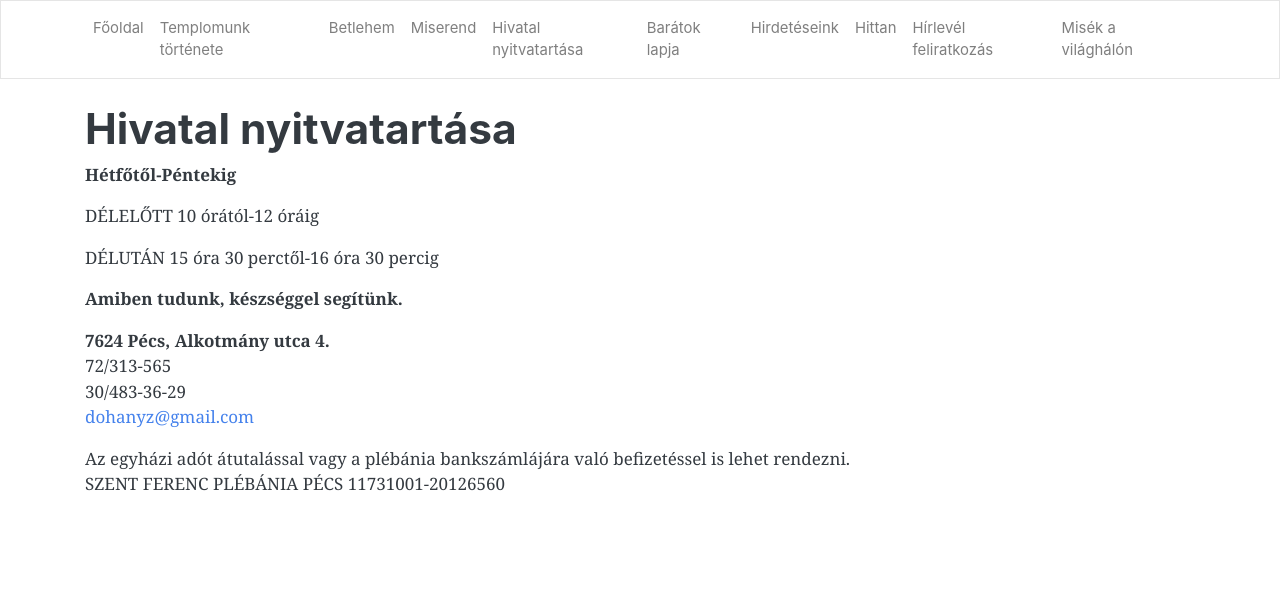
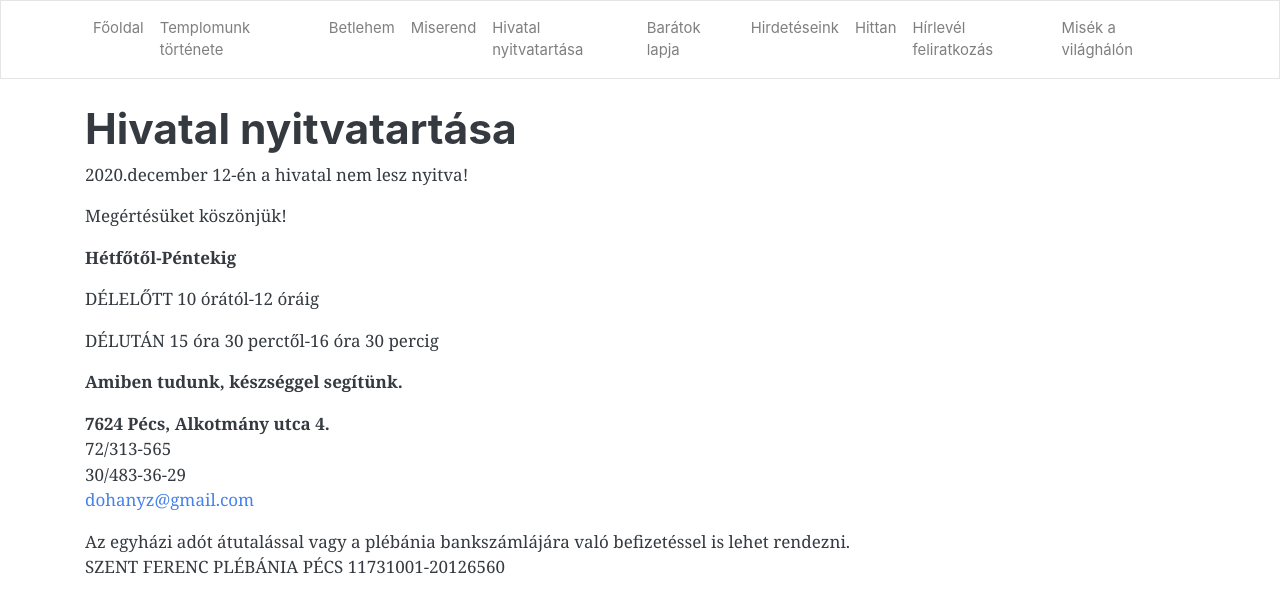
Before and after one commit to pecsi-ferences/pecsi-ferences.github.io, a Jekyll site: the page built from nyitvatartas.md, in a window 1280 px wide. Shown: the top 613 px of the page. Built offline with Jekyll 4.4.1, drawn with Linux system fonts in a browser that asks for light colours; nearby versions of some CDN libraries.

Commit message:
Update from Forestry.io Zoltán Dohány updated nyitvatartas.md

```diff
--- a/nyitvatartas.md
+++ b/nyitvatartas.md
@@ -4,6 +4,10 @@ title: Hivatal nyitvatartása
 
 ---
 # Hivatal nyitvatartása
+
+2020\.december 12-én a hivatal nem lesz nyitva!
+
+Megértésüket köszönjük!
 
 **Hétfőtől-Péntekig**
 
```
